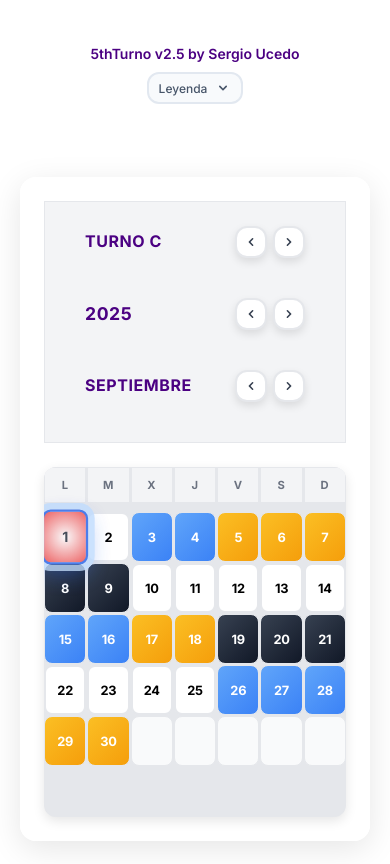
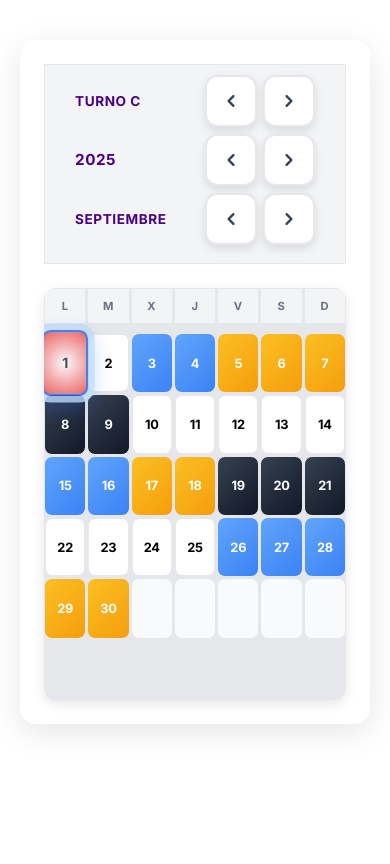
Before and after one commit to xerchion/5thTurno2, a website: page index.html in a window 390 px wide. Drawn offline with Linux system fonts and the light colour scheme.

Commit message:
Integracion movil completa

```diff
--- a/styles.css
+++ b/styles.css
@@ -881,16 +881,17 @@ h1 {
     display: flex;
     align-items: center;
     justify-content: space-between;
-    gap: 20px;
+    gap: 30px;
+    /* Gap aumentado para mejor separación */
     min-height: 60px;
     /* Altura mínima uniforme */
     width: 100%;
-    max-width: 600px;
-    /* Ancho fijo para alineación consistente */
+    max-width: 1100px;
+    /* Ancho muy amplio para acomodar títulos largos */
     margin: 0 auto;
     /* Centrar el grupo */
-    padding: 0 40px;
-    /* Padding consistente para alineación */
+    padding: 0 20px;
+    /* Padding balanceado */
     box-sizing: border-box;
 }
 
@@ -899,14 +900,15 @@ h1 {
     gap: 6px;
     /* Botones más juntos */
     align-items: center;
-    min-width: 120px;
-    /* Ancho mínimo fijo para alineación consistente */
+    min-width: 150px;
+    /* Ancho aumentado para más separación */
     justify-content: flex-end;
     /* Alinear botones a la derecha del contenedor */
 }
 
 .month-title {
-    font-size: 1.25rem;
+    font-size: 0.9rem;
+    /* Tamaño más pequeño para evitar superposiciones */
     font-weight: 700;
     color: #4B0082;
     margin: 0;
@@ -916,9 +918,10 @@ h1 {
     justify-content: flex-start;
     min-height: 40px;
     /* Altura mínima para alineación */
-    width: 200px;
-    /* Ancho fijo para alineación consistente */
+    width: 300px;
+    /* Ancho generoso para nombres largos como "Septiembre" */
     flex-shrink: 0;
+    padding-left: 0;
 }
 
 .year-controls,
@@ -962,7 +965,8 @@ h1 {
 }
 
 .calendar-title .turno-titulo {
-    font-size: 1.1rem;
+    font-size: 0.9rem;
+    /* Tamaño reducido para uniformidad */
     font-weight: bold;
     color: #4B0082;
     margin: 0;
@@ -972,13 +976,15 @@ h1 {
     justify-content: flex-start;
     min-height: 40px;
     /* Altura mínima para alineación */
-    width: 200px;
-    /* Ancho fijo para alineación consistente */
+    width: 300px;
+    /* Ancho consistente con month-title */
     flex-shrink: 0;
+    padding-left: 0;
 }
 
 .year-title {
-    font-size: 1.5rem;
+    font-size: 1.1rem;
+    /* Tamaño reducido para mejor ajuste */
     font-weight: 700;
     color: #4B0082;
     margin: 0;
@@ -988,9 +994,10 @@ h1 {
     justify-content: flex-start;
     min-height: 40px;
     /* Altura mínima para alineación */
-    width: 200px;
-    /* Ancho fijo para alineación consistente */
+    width: 300px;
+    /* Ancho consistente con otros títulos */
     flex-shrink: 0;
+    padding-left: 0;
 }
 
 .month-title {
@@ -1447,7 +1454,9 @@ h1 {
     .calendar-title .turno-titulo,
     .year-title,
     .month-title {
-        width: 150px;
+        width: 130px;
+        font-size: 0.9rem;
+        /* Tamaño reducido para tablets */
     }
 
     .control-buttons {
@@ -1459,12 +1468,12 @@ h1 {
     }
 
     .nav-button {
-        padding: 6px;
+        padding: 12px;
     }
 
     .nav-button svg {
-        width: 16px;
-        height: 16px;
+        width: 24px;
+        height: 24px;
     }
 
     .calendar-day {
@@ -1487,7 +1496,8 @@ h1 {
     }
 
     .year-title {
-        font-size: 1.3rem;
+        font-size: 1rem;
+        /* Tamaño reducido para tablets */
     }
 
     .leyenda-content {
@@ -1498,19 +1508,15 @@ h1 {
 
 @media (max-width: 480px) {
     .app-header {
-        padding: 5px 10px 3px 10px;
-        flex-direction: column;
-        align-items: stretch;
-        gap: 10px;
+        display: none;
     }
 
     .legend-section {
-        align-items: center;
+        display: none;
     }
 
     .app-title {
-        font-size: 0.875rem;
-        text-align: center;
+        display: none;
     }
 
     .legend-indicators {
@@ -1527,17 +1533,39 @@ h1 {
     .month-control-group {
         padding: 0 15px;
         max-width: 350px;
+        min-height: 50px;
+        gap: 10px;
+        margin-bottom: 4px;
+    }
+
+    .calendar-navigation {
+        margin-bottom: 4px;
+        gap: 8px;
+    }
+
+    .calendar-title {
+        gap: 3px;
     }
 
     .calendar-title .turno-titulo,
     .year-title,
     .month-title {
         width: 120px;
-        font-size: 1rem;
+        font-size: 0.85rem;
+        /* Tamaño reducido para móviles */
     }
 
     .control-buttons {
-        min-width: 80px;
+        min-width: 100px;
+    }
+
+    .nav-button-small {
+        padding: 12px;
+    }
+
+    .nav-icon-small {
+        width: 20px;
+        height: 20px;
     }
 
     .calendar-day {
@@ -1564,7 +1592,8 @@ h1 {
     }
 
     .year-title {
-        font-size: 1.1rem;
+        font-size: 0.95rem;
+        /* Tamaño reducido para móviles */
     }
 
     .leyenda-content {
```
